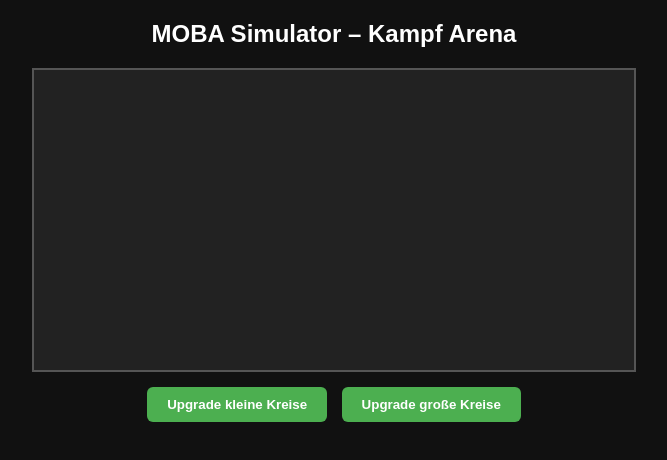
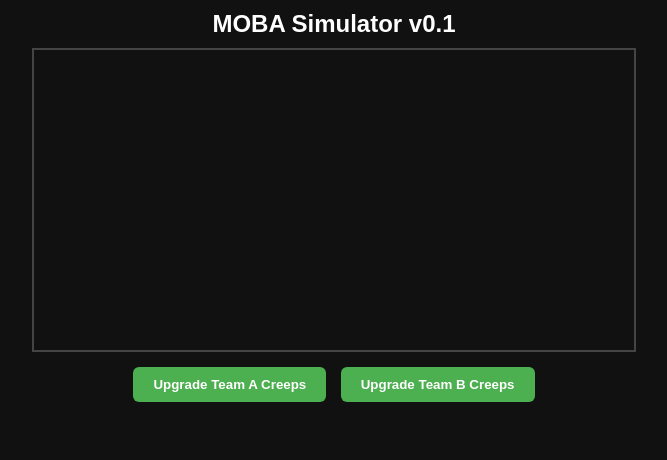
Before and after one commit to Eddy-sudo-alt/Thegame, a plain HTML site: page index.html in a window 1280 px wide. Shown: the whole page, without its empty margins (306-973 px from the left). Drawn offline with Linux system fonts and the light colour scheme.

Commit message:
index.html aktualisieren

```diff
--- a/index.html
+++ b/index.html
@@ -2,23 +2,37 @@
 <html lang="de">
 <head>
   <meta charset="utf-8">
-  <title>MOBA Simulator – Kampf Arena</title>
+  <title>MOBA Simulator v0.1</title>
   <meta name="viewport" content="width=device-width, initial-scale=1">
   <style>
-    body { margin:0; background:#111; color:#fff; font-family:sans-serif; text-align:center; }
-    #game { background:#222; display:block; margin:0 auto; border:2px solid #555; }
+    body {
+      margin:0;
+      background:#111;
+      color:#fff;
+      font-family:sans-serif;
+      text-align:center;
+    }
+    h2 { margin:10px; }
+    #game { display:block; margin:0 auto; border:2px solid #444; }
     #controls { margin-top:10px; }
-    button { margin:5px; padding:10px 20px; font-weight:bold; border:none; border-radius:6px; }
-    .upgrade { background:#4caf50; color:white; }
+    button {
+      margin:5px;
+      padding:10px 20px;
+      font-weight:bold;
+      border:none;
+      border-radius:6px;
+      background:#4caf50;
+      color:white;
+    }
   </style>
 </head>
 <body>
-  <h2>MOBA Simulator – Kampf Arena</h2>
+  <h2>MOBA Simulator v0.1</h2>
   <canvas id="game" width="600" height="300"></canvas>
 
   <div id="controls">
-    <button class="upgrade" onclick="upgradeUnit('small')">Upgrade kleine Kreise</button>
-    <button class="upgrade" onclick="upgradeUnit('big')">Upgrade große Kreise</button>
+    <button onclick="upgradeCreeps('A')">Upgrade Team A Creeps</button>
+    <button onclick="upgradeCreeps('B')">Upgrade Team B Creeps</button>
   </div>
 
   <script src="main.js"></script>
```
